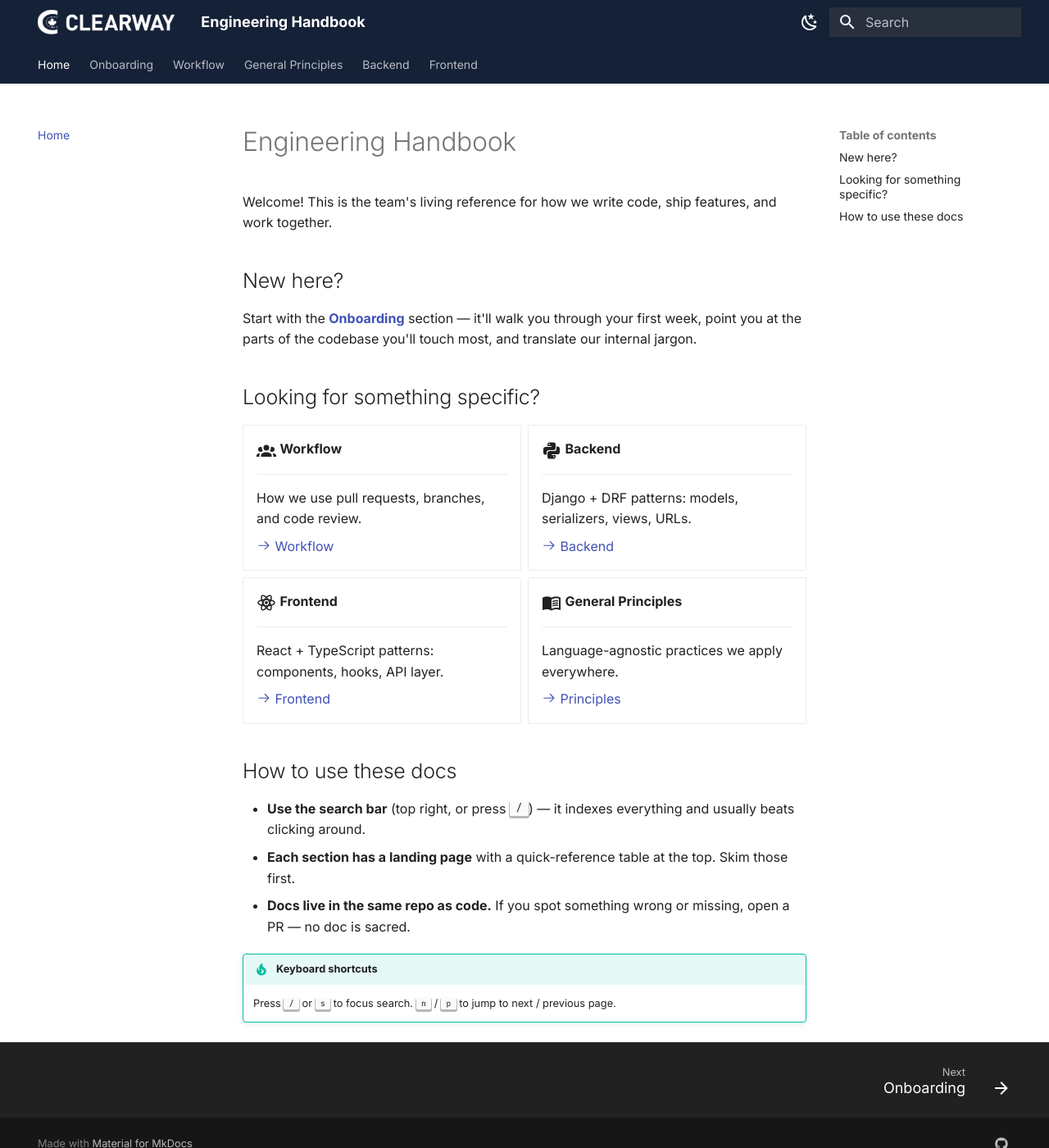
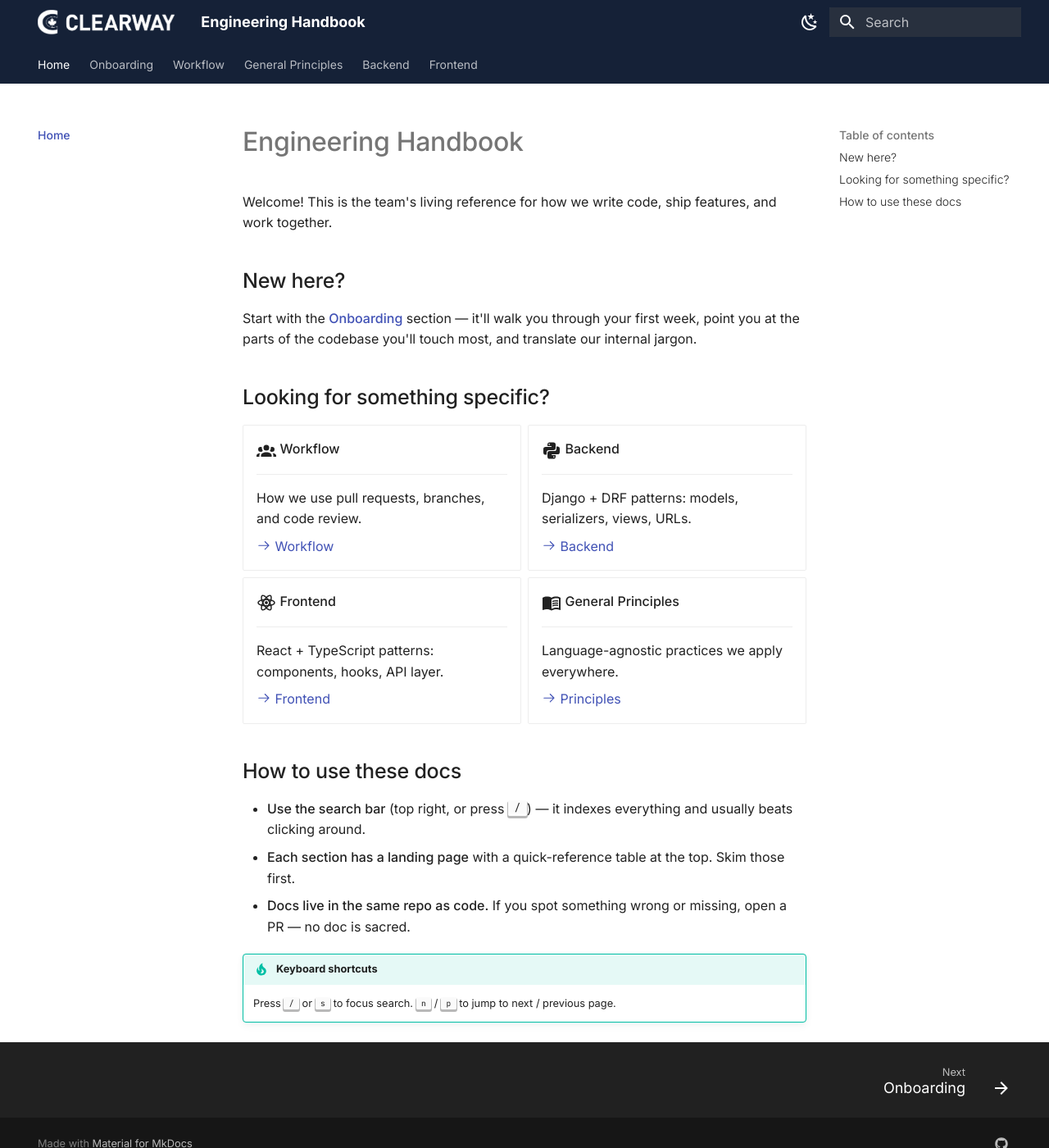
Before and after one commit to mkovacsCW/team-handbook, an MkDocs documentation site: the page built from docs/index.md, in a window 1280 px wide and 1400 px high. Shown: the whole window at 82% size. Built offline with MkDocs 1.6.1 and Material for MkDocs 9.7.7, drawn with Linux system fonts in a browser that asks for light colours.

Commit message:
added anims

```diff
--- a/docs/assets/extra.css
+++ b/docs/assets/extra.css
@@ -1,3 +1,8 @@
+/* Load Inter weight 500 (Material's default only loads 300/400/700).
+   We want 500 for headings without needing 700 anywhere. */
+@import url("https://fonts.googleapis.com/css2?family=Inter:wght@500&display=swap");
+@import url("https://fonts.googleapis.com/css2?family=JetBrains+Mono:wght@500&display=swap");
+
 /* ============================================================
    HEADER — Dark navy, consistent across light and dark modes
    ============================================================ */
@@ -112,6 +117,53 @@
    and the header override at the top keeps the navy bar. */
 
 /* ============================================================
+   TYPOGRAPHY — Cap font weights at 500 (no extreme bolds)
+   ============================================================ */
+/* Default body = 400, headings = 500, emphasis = 500. Max 500 anywhere. */
+
+.md-typeset {
+  font-weight: 400;
+}
+
+.md-typeset h1,
+.md-typeset h2,
+.md-typeset h3,
+.md-typeset h4,
+.md-typeset h5,
+.md-typeset h6 {
+  font-weight: 500;
+}
+
+/* Bold / strong — clamp to 500 instead of the default 700 */
+.md-typeset strong,
+.md-typeset b,
+.md-typeset th {
+  font-weight: 500;
+}
+
+/* Header title + active nav items — use 500 instead of 600/700 */
+.md-header__title,
+.md-tabs__link--active,
+.md-nav__link--active,
+.md-nav__item--active > .md-nav__link,
+.md-nav__title {
+  font-weight: 500;
+}
+
+/* Non-active nav items stay light at 300 for hierarchy */
+.md-nav__link,
+.md-tabs__link {
+  font-weight: 300;
+}
+
+/* Body text regular weight */
+.md-tabs__link,
+.md-typeset p,
+.md-typeset li {
+  font-weight: 400;
+}
+
+/* ============================================================
    LOGO
    ============================================================ */
 
@@ -136,11 +188,13 @@ html {
   }
 }
 
-/* 2. Gentle fade-in on page content. ~200ms, subtle. */
+/* 2. Gentle fade-in on page content.
+      Also triggers on every page navigation when navigation.instant is enabled,
+      so it doubles as a page-transition animation. ~250ms, subtle. */
 @keyframes md-fade-in {
   from {
     opacity: 0;
-    transform: translateY(4px);
+    transform: translateY(6px);
   }
   to {
     opacity: 1;
@@ -148,7 +202,7 @@ html {
   }
 }
 .md-content__inner {
-  animation: md-fade-in 200ms ease-out;
+  animation: md-fade-in 250ms ease-out;
 }
 @media (prefers-reduced-motion: reduce) {
   .md-content__inner {
@@ -156,21 +210,17 @@ html {
   }
 }
 
-/* 3. Smoother hover transitions on links, nav items, and cards.
-      Material has basic transitions — we're making them consistent and slightly smoother. */
+/* 3. Smoother hover transitions on links, nav items, and cards. */
 
-/* Links in body content */
 .md-typeset a {
   transition: color 150ms ease-in-out;
 }
 
-/* Nav items (sidebar + top tabs) */
 .md-nav__link,
 .md-tabs__link {
   transition: color 150ms ease-in-out, opacity 150ms ease-in-out;
 }
 
-/* Cards on the homepage grid */
 .md-typeset .grid.cards > :is(ul, ol) > li,
 .md-typeset .grid > .card {
   transition:
@@ -189,5 +239,14 @@ html {
   border-color: hsl(210, 90%, 65%);
 }
 
-/* 4. Copy button on code blocks — already enabled via mkdocs.yml
-      (features: content.code.copy). Material handles the animation. */
+/* 4. Copy button on code blocks — green success toast.
+      Material 9+ shows a toast dialog "Copied to clipboard" after a successful copy.
+      The default is black — we override to green. */
+
+.md-dialog {
+  background-color: hsl(140, 55%, 40%);
+}
+.md-dialog .md-dialog__inner {
+  color: hsl(0, 0%, 100%);
+  font-weight: 500;
+}
--- a/mkdocs.yml
+++ b/mkdocs.yml
@@ -9,6 +9,8 @@ theme:
   logo: assets/logo.png
   favicon: assets/logo.png
   features:
+    - navigation.instant       # page navigation without full reload (enables transitions)
+    - navigation.instant.progress  # subtle progress bar for slow pages
     - navigation.tabs          # top-level sections as tabs
     - navigation.sections      # group items in the sidebar
     - navigation.expand        # expand sidebar by default
```
